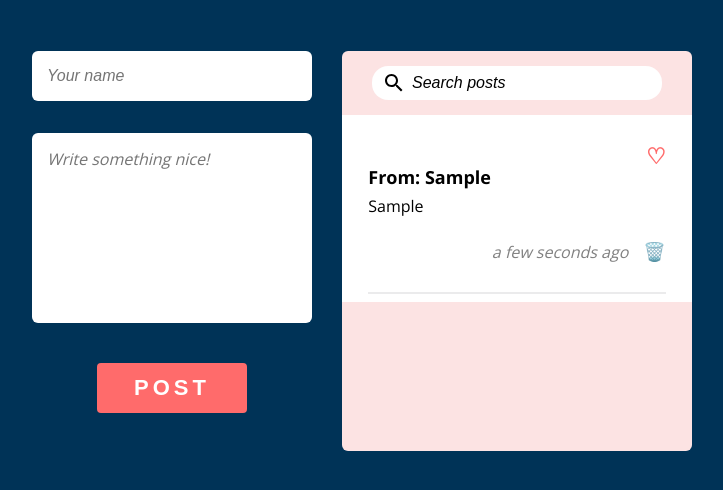
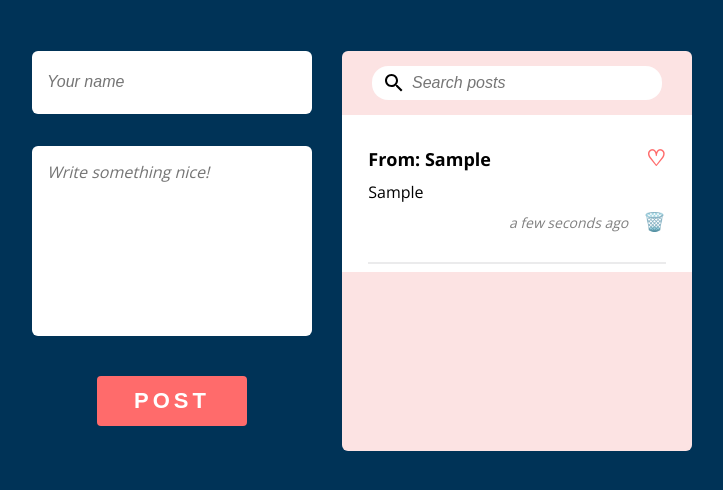
Before and after one commit to bannanaz/vanillajs-comment-box, a plain HTML site: page index.html in a window 1280 px wide. Both pictures are taken after typing "Sample", "Sample" into the empty fields and a click on the input "POST". Shown: the part 180-670 px from the top of the page, without its empty margins (293-1016 px from the left). Drawn offline with nearby package versions, Linux system fonts and the light colour scheme.

Commit message:
small design improvements

```diff
--- a/index.js
+++ b/index.js
@@ -56,7 +56,7 @@ form.addEventListener('submit', evt => {
 
 list.addEventListener('click', evt => {
   if (evt.target.classList.contains('like')) {
-    const id = evt.target.parentElement.dataset.key;
+    const id = evt.target.parentElement.parentElement.dataset.key;
     console.log(id);
     toggleLike(id);
     renderMessageList(messageList);
@@ -82,10 +82,12 @@ function messageObjToHTML(messageObj) {
   let displayDate = moment().from(oldDate, Boolean);
 
   LI.innerHTML =
-    `<p class='like'>${messageObj.like ? '♥' : '♡'}</p>
-    <p>From: ${messageObj.name}</p>
-    <p>${messageObj.text}</p>
-    <div>
+    `<div class='firstsection'>
+      <p>From: ${messageObj.name}</p>
+      <p class='like'>${messageObj.like ? '♥' : '♡'}</p>
+    </div>
+      <p>${messageObj.text}</p>
+    <div class='lastsection'>
       <p>${displayDate} ago</p>
       <p class='delete'>🗑️</p>
     </div>
--- a/style.css
+++ b/style.css
@@ -30,7 +30,7 @@
   .inputName {
     width: 250px;
     background-color: white;
-    height: 20px;
+    height: 33px;
     font-size: 16px;
     margin: 0px 30px 10px 30px;
     padding: 15px;
@@ -107,12 +107,10 @@
     font-size: 16px;
     border: none;
     outline: none;
-
   }
 
   .search::placeholder{
     font-style: italic;
-    color: black;
   }
 
   .displayList {
@@ -121,7 +119,6 @@
     margin: 0px 30px;
     margin-left: auto;
     margin-right: auto;
-
   }
 
   .renderedLi{
@@ -134,40 +131,49 @@
     cursor: pointer;
   }
 
-  .renderedLi > p:nth-of-type(1){
+  .firstsection {
+    display: flex;
+    background-color: white;
+    justify-content: space-between;
+    align-items: baseline;
+  }
+
+  .firstsection > p:nth-of-type(1){
+    background-color: white;
+        font-size: 18px;
+        font-weight: bold;
+        line-height: 0.2;
+  }
+
+  .firstsection > p:nth-of-type(2){
     background-color: white;
         font-size: 22px;
         font-weight: bold;
-        line-height: 0;
+        line-height: 0.2;
         text-align: right;
         color: #ff6b6b;
         margin-top: 40px;
         cursor: pointer;
   }
 
-  .renderedLi > p:nth-of-type(2){
+  .renderedLi > p:nth-of-type(1){
     background-color: white;
-        font-size: 18px;
-        font-weight: bold;
-        line-height: 0;
+      font-size: 16px;
+      margin-top: 0px;
+      margin-bottom: 0px;
   }
 
-  .renderedLi > p:nth-of-type(3){
-    background-color: white;
-        font-size: 16px;
-  }
-
-  .renderedLi > div {
+  .lastsection {
     display: flex;
     background-color: white;
     justify-content: flex-end;
     align-items: baseline;
   }
 
-    .renderedLi > div > p:nth-of-type(1){
+    .lastsection > p:nth-of-type(1){
     background-color: white;
     color: gray;
-    font-size: 16px;
+    font-size: 14px;
     font-style: italic;
     line-height: 0;
     text-align: right;
@@ -175,7 +181,7 @@
     padding-right: 15px;
   }
 
-  .renderedLi > div > p:nth-of-type(2){
+  .lastsection > p:nth-of-type(2){
     background-color: white;
     font-size: 18px;
     line-height: 0;
```
